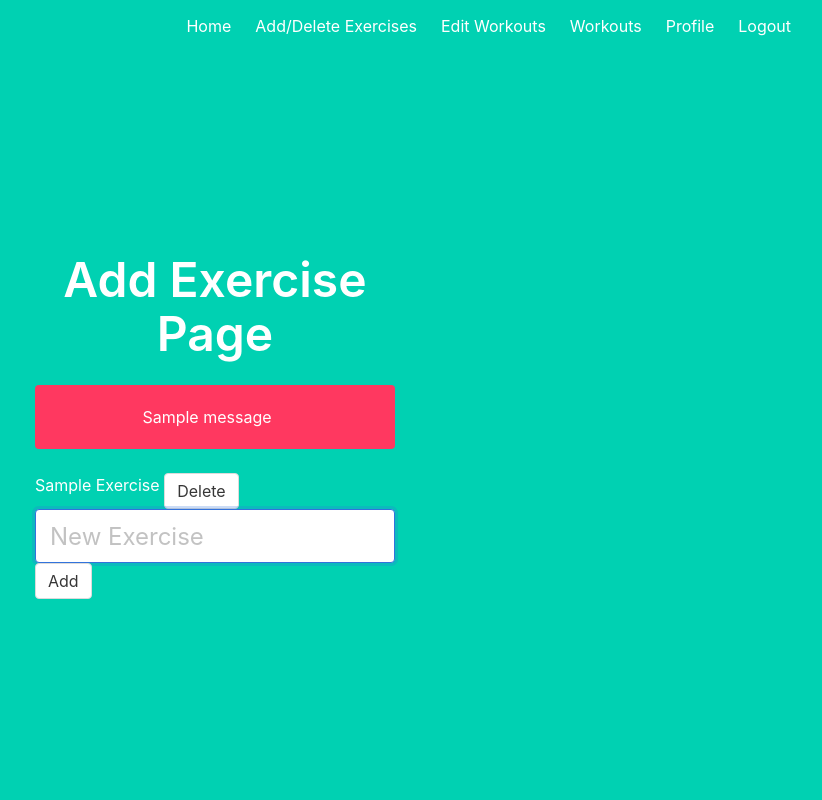
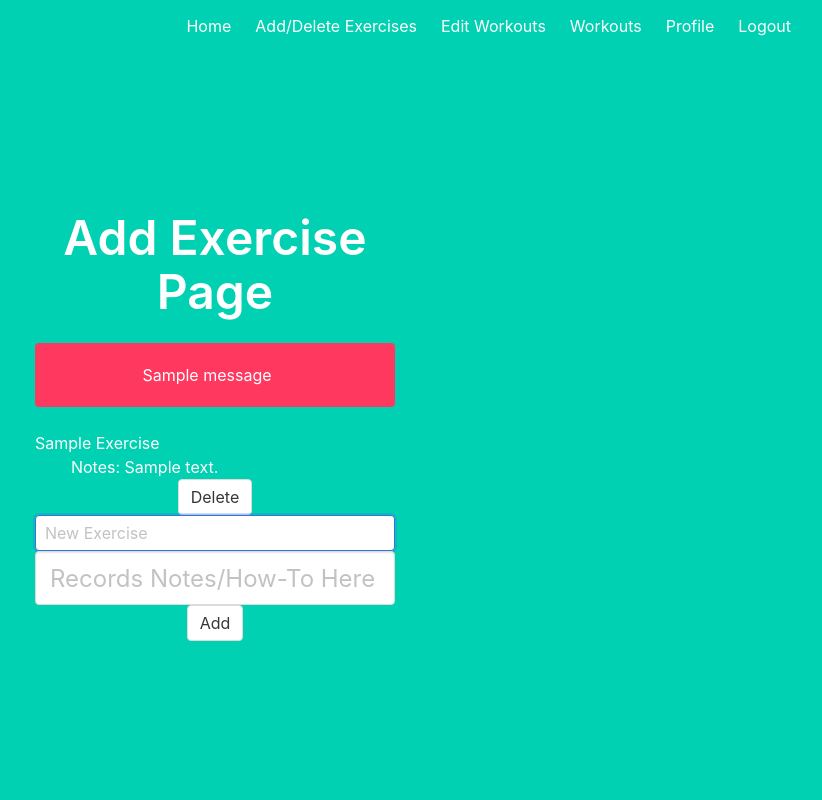
Before and after one commit to JampherS/flask_workout_app, a Flask app: page /add in a window 1280 px wide. Shown: the whole page, without its empty margins (425-1247 px from the left). Run offline with Flask 2, Linux system fonts and the light colour scheme; a user stored in the database is signed in; data comes from the database, SQL or seed files in the repository; one stand-in notice (Sample message) is shown; a database or web service that is not in the repository returns one stand-in record (values such as "Sample title").

Commit message:
added 'notes' field for exercises

```diff
--- a/final/templates/exercise.html
+++ b/final/templates/exercise.html
@@ -2,7 +2,7 @@
 
 {% block content %}
 <div class="column is-4 is-offset-4">
-    <h3 class="title"> <font size="+5"> Add Exercise Page </font> </h3>
+    <h3 class="title"> <font size="+5"> {{ exercise['name'].title() }} Page </font> </h3>
     	{% with messages = get_flashed_messages() %}
 	        {% if messages %}
     		    <div class="notification is-danger">
@@ -11,20 +11,10 @@
 	        {% endif %}
 	    {% endwith %}
 
-        {% for exercise in exercises %}
-            <form action="/delete/{{ exercise['name'] }}">
-                <div class="control">
-                    {{ exercise['name'].title() }}
-                    <button class="button">Delete</button>
-                </div>
-            </form>
-        {% endfor %}
-
-        <form method="POST" action="/add">
-            <div class="control">
-                <input class="input is-large" type="exercise" name="exercise" placeholder="New Exercise" autofocus="">
-                <button class="button">Add</button>
-            </div>
-        </form>
+        {% if exercise['notes'] %}
+        <div>
+            <p style="margin-left:10%"> {{ exercise['notes'] }} </p>
+        </div>
+        {% endif %}
 </div>
 {% endblock %}
--- /dev/null
+++ b/final/templates/exercises.html
@@ -0,0 +1,43 @@
+{% extends "base.html" %}
+
+{% block content %}
+<div class="column is-4 is-offset-4">
+    <h3 class="title"> <font size="+5"> Add Exercise Page </font> </h3>
+    	{% with messages = get_flashed_messages() %}
+	        {% if messages %}
+    		    <div class="notification is-danger">
+        		    {{ messages[0] }}
+    		    </div>
+	        {% endif %}
+	    {% endwith %}
+
+        {% for exercise in exercises %}
+            <form action="/delete/{{ exercise['name'] }}">
+                <div>
+                    <div class="control">
+                        {{ exercise['name'].title() }}
+                    </div>
+
+                    {% if exercise['notes'] %}
+                    <div class="control">
+                        <p style="margin-left:10%"> Notes: {{ exercise['notes'] }} </p>
+                    </div>
+                    {% endif %}
+                    <button class="button">Delete</button>
+                </div>
+            </form>
+        {% endfor %}
+
+        <form method="POST" action="/add">
+            <div>
+                <div class="control">
+                    <input class="input" type="exercise" name="exercise" placeholder="New Exercise" autofocus="">
+                </div>
+                <div class="control">
+                    <input class="input is-large" type="notes" name="notes" placeholder="Records Notes/How-To Here" autofocus="">
+                </div>
+                <button class="button">Add</button>
+            </div>
+        </form>
+</div>
+{% endblock %}
--- a/final/templates/workout.html
+++ b/final/templates/workout.html
@@ -22,7 +22,7 @@
                 <font size="+5"> {{ workout['name'].title() }} </font>
                     {% for exercise in workout['exercises'] %}
                         <div class="control">
-                            <font size="+1"> {{ loop.index }}) {{ exercise['name'].title() }} </font>
+                            <a href="/{{ exercise['name'] }}"> <font size="+1"> {{ loop.index }}) {{ exercise['name'].title() }} </font> </a>
                         </div>
 
                         {% if exercise['weight'] is not none %}
--- a/final/work.py
+++ b/final/work.py
@@ -11,12 +11,13 @@ work = Blueprint('work', __name__)
 @login_required
 def add():
     exercises = workoutsDB.db.exercises.find({}).sort("name")
-    return render_template('exercise.html', exercises=exercises, admin=is_admin(current_user.id))
+    return render_template('exercises.html', exercises=exercises, admin=is_admin(current_user.id))
 
 @work.route('/add', methods=['POST'])
 @login_required
 def add_post():
     exercise_name = request.form.get('exercise').lower()
+    exercise_note = request.form.get('notes') if request.form.get('notes') else None
 
     if exercise_name == "":
         flash('Please enter exercise name')
@@ -29,7 +30,7 @@ def add_post():
         flash('Exercise already exists')
         return redirect(url_for('work.add'))
 
-    workoutsDB.db.exercises.insert_one({"_id": str(id), "name": exercise_name})
+    workoutsDB.db.exercises.insert_one({"_id": str(id), "name": exercise_name, "notes": exercise_note})
     return redirect(url_for('work.add'))
 
 @work.route('/delete/<exercise_name>')
@@ -37,6 +38,7 @@ def add_post():
 def delete(exercise_name):
     id = re.sub(r'\W+', '', exercise_name)
     workoutsDB.db.exercises.delete_one({"_id": str(id)})
+    workoutsDB.db.workouts.update({}, {"$pull": {"exercises": {"name": exercise_name}}})
     return redirect(url_for('work.add'))
 
 @work.route('/create')
@@ -146,6 +148,13 @@ def pop(workout_name, index):
                                            {"exercises": None}})
     return redirect(url_for('work.append', workout_name=workout_name))
 
+@work.route('/<exercise_name>')
+@login_required
+def exercise(exercise_name):
+    id = re.sub(r'\W+', '', exercise_name.lower())
+    exercise = workoutsDB.db.exercises.find_one({"_id": id})
+    return render_template('exercise.html', exercise=exercise)
+
 @work.route('/workouts')
 @login_required
 def workouts():
```
